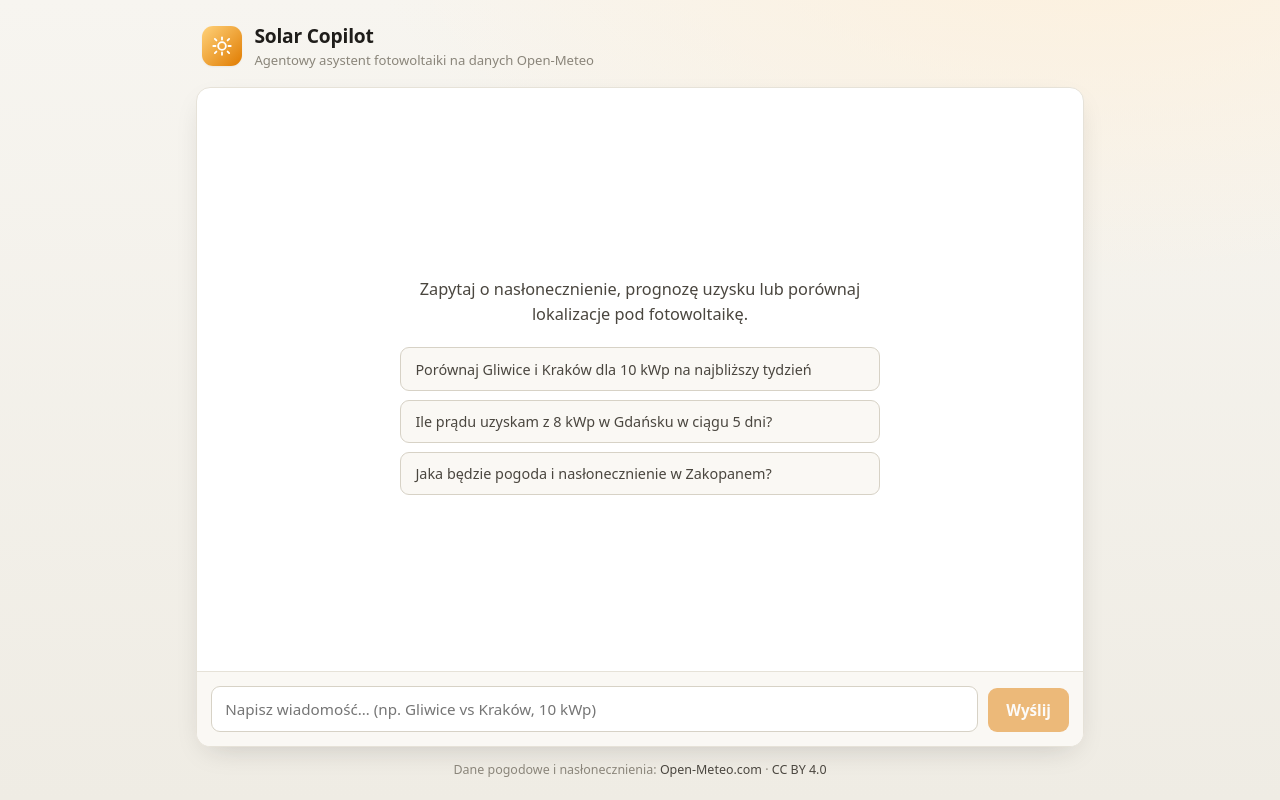
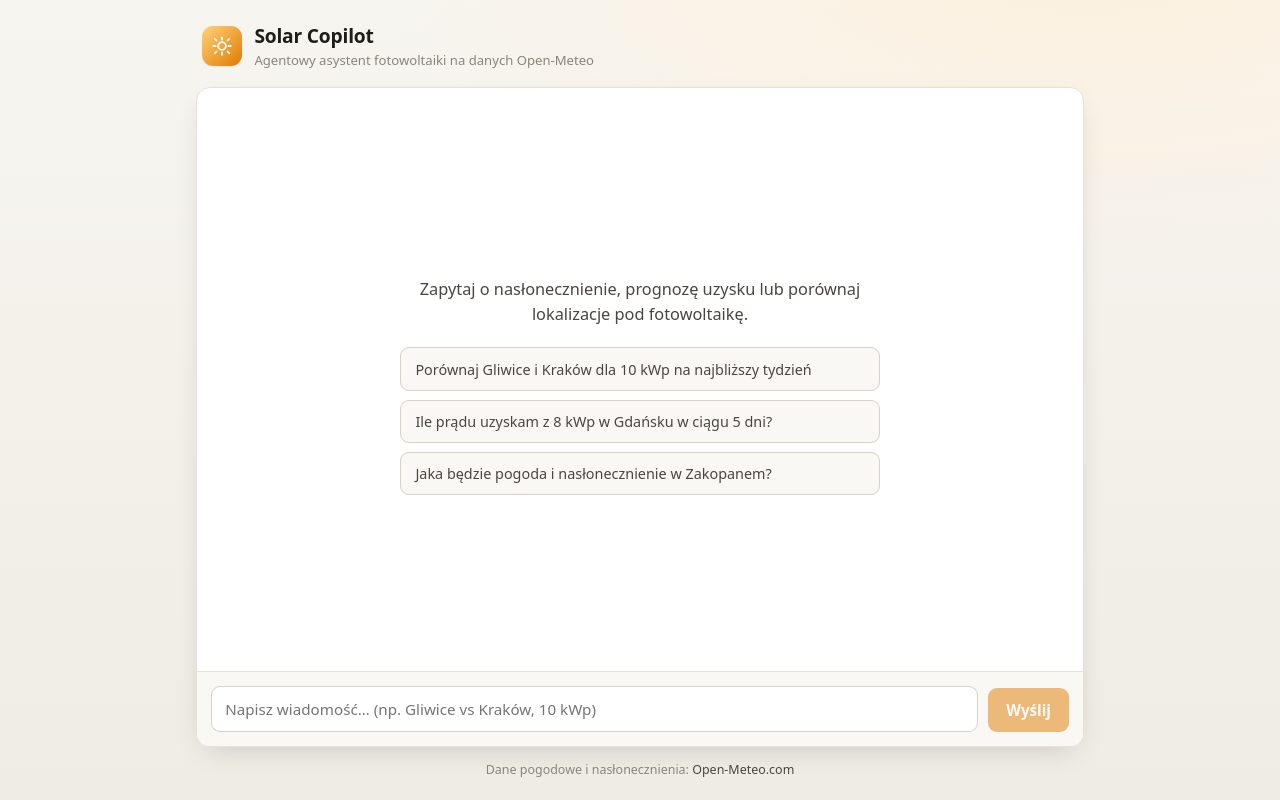
Before and after one commit to DolilDev/boldare-project, a Next.js app: page / in a window 1280 px wide. Built offline with nearby package versions, Linux system fonts and the light colour scheme.

Commit message:
chore(ui): usunięcie CC BY 4.0 ze stopki

```diff
--- a/app/page.tsx
+++ b/app/page.tsx
@@ -34,14 +34,6 @@ export default function Home() {
         Dane pogodowe i nasłonecznienia:{" "}
         <a href="https://open-meteo.com/" target="_blank" rel="noopener noreferrer">
           Open-Meteo.com
-        </a>{" "}
-        ·{" "}
-        <a
-          href="https://creativecommons.org/licenses/by/4.0/"
-          target="_blank"
-          rel="noopener noreferrer"
-        >
-          CC&nbsp;BY&nbsp;4.0
         </a>
       </footer>
     </div>
```
